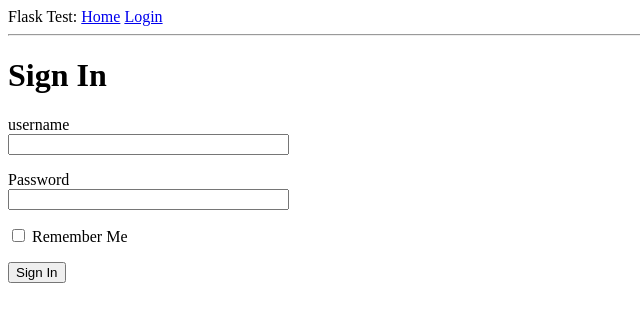
After one commit to leibylucw/demo_flask_app, a Flask app: page /login in a window 1280 px wide. The commit adds this page. Shown: the top 322 px of the page, without its empty margins (0-640 px from the left). Run offline with Flask 2, Linux system fonts and the light colour scheme.

Commit message:
Add login form/validation and URL pattern matching

```diff
--- a/src/app/__init__.py
+++ b/src/app/__init__.py
@@ -1,6 +1,9 @@
 from flask import Flask
+
+from config import Config
 
 
 app = Flask(__name__)
+app.config.from_object(Config)
 
 from app import routes
--- /dev/null
+++ b/src/app/forms.py
@@ -0,0 +1,10 @@
+from flask_wtf import FlaskForm
+from wtforms import StringField, PasswordField, BooleanField, SubmitField
+from wtforms.validators import DataRequired
+
+
+class LoginForm(FlaskForm):
+	username = StringField("username", validators=[DataRequired()])
+	password = PasswordField("Password", validators=[DataRequired()])
+	rememberMe = BooleanField("Remember Me")
+	submit = SubmitField("Sign In")
--- a/src/app/routes.py
+++ b/src/app/routes.py
@@ -1,5 +1,6 @@
-from flask import render_template
+from flask import render_template, flash, redirect, url_for
 from app import app
+from app.forms import LoginForm
 
 
 @app.route("/")
@@ -17,3 +18,12 @@ def index():
 		}
 	]
 	return render_template("index.html", title="Flask Test", user=user, posts=posts)
+
+@app.route("/login", methods=["GET", "POST"])
+def login():
+	form = LoginForm()
+	if form.validate_on_submit():
+		flash("Login requested for user {}, rememberMe={}".format(
+			form.username.data, form.rememberMe.data))
+		return redirect(url_for("index"))
+	return render_template("login.html", title="Sign In", form=form)
--- a/src/app/templates/base.html
+++ b/src/app/templates/base.html
@@ -8,8 +8,21 @@
 {% endif %}
 </head>
 <body>
-<div>Flask Test: <a href="/index">Home</a></div>
+<div>
+Flask Test:
+<a href="{{ url_for("index") }}">Home</a>
+<a href="{{ url_for("login") }}">Login</a>
+</div>
 <hr>
+{% with messages = get_flashed_messages() %}
+{% if messages %}
+<ul>
+{% for message in messages %}
+<li>{{ message }}</li>
+{% endfor %}
+</ul>
+{% endif %}
+{% endwith %}
 {% block content %}{% endblock %}
 </body>
 </html>
--- /dev/null
+++ b/src/app/templates/login.html
@@ -0,0 +1,23 @@
+{% extends "base.html" %}
+{% block content %}
+<h1>Sign In</h1>
+<form action="" method="post" novalidate>
+{{ form.hidden_tag() }}
+<p>
+{{ form.username.label }}<br/>
+{{ form.username(size=32) }}<br/>
+{% for error in form.username.errors %}
+<span style="color: red;">[{{ error }}]</span>
+{% endfor %}
+</p>
+<p>
+{{ form.password.label }}<br/>
+{{ form.password(size=32) }}<br/>
+{% for error in form.password.errors %}
+<span style="color: red;">[{{ error }}]</span>
+{% endfor %}
+</p>
+<p>{{ form.rememberMe() }} {{ form.rememberMe.label }}</p>
+<p>{{ form.submit() }}</p>
+</form>
+{% endblock %}
--- /dev/null
+++ b/src/config.py
@@ -0,0 +1,5 @@
+import os
+
+
+class Config(object):
+	SECRET_KEY = os.environ.get('SECRET_KEY') or "you-will-never-guess"
```
